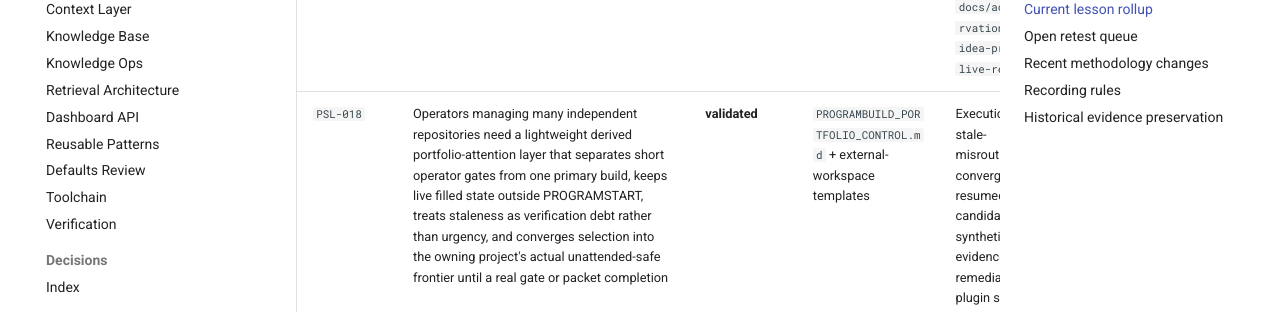
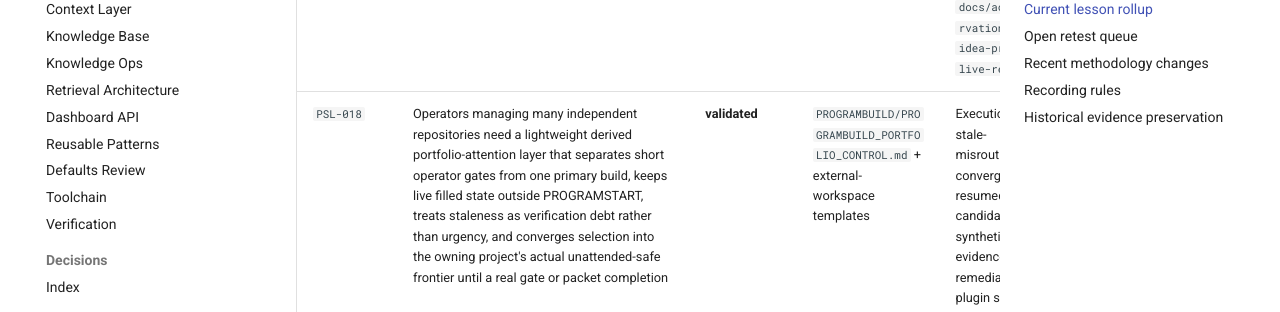
Before and after one commit to GrahamArdent/PROGRAMSTART, an MkDocs documentation site: the page built from docs/PROGRAMSTART_ACCEPTANCE_LEARNING_LEDGER.md, in a window 1280 px wide and 900 px high, scrolled down 4244 px. Shown: the part 153-465 px from the top of the window. Built offline with MkDocs 1.6.1 and Material for MkDocs 9.7.7, drawn with Linux system fonts in a browser that asks for light colours.

```diff
--- a/docs/PROGRAMSTART_ACCEPTANCE_LEARNING_LEDGER.md
+++ b/docs/PROGRAMSTART_ACCEPTANCE_LEARNING_LEDGER.md
@@ -57,7 +57,7 @@
 | `PSL-015` | High-risk completed implementations need a risk-triggered post-implementation adversarial Challenge Gate before merge-ready/closure; inspect the actual implementation and construct a realistic failure sequence rather than relying only on intended design + green current tests | **validated** | `PROGRAMBUILD_CHALLENGE_GATE.md` + Work Packet + orchestration verification | Watchtower V0.2 PR #2 retest + repeated Execution Node confirmation, including zero-argument trust-boundary correction after green checks; `docs/acceptance/observations/2026-08-31-execution-node-operator-gate-retest.md` | future high-risk closures should continue to challenge actual completed implementations; record counterevidence if activation becomes too broad or fails to protect material invariants |
 | `PSL-016` | Generic operator acceptance of a concrete recommendation must resolve deterministically to execution inside current authority, durable-authority reconciliation then execution, or deferral without resequencing; stronger gates remain independent, actual contradictory evidence wins, and applicable checklist obligations must be actively reconciled without turning checklists into scope/strategy | **validated** | Planning Operating Model + Work Packet + orchestration prompt + execution checklist | PR #65 implementation → natural Planning Projects acceptance “I agree. You may go ahead.” correctly resolved as `reconcile_authority_then_execute` for the idea-preservation methodology change; `docs/acceptance/observations/2026-08-29-idea-preservation-correction.md` | future generic acceptances with a different disposition, contradicted premise, or stronger gate should remain available as counterevidence/revalidation opportunities |
 | `PSL-017` | Worthwhile ideas need cheap durable non-authoritative preservation separate from promotion/execution: capture broadly, promote deliberately, execute only from authority; shelved/rejected/superseded rationale may remain useful evidence, while a live cross-project idea portfolio stays outside PROGRAMSTART | **validated** | Planning Operating Model + Idea Intake + optional `IDEA_LEDGER.md` + orchestration prompt | Portfolio Operations captured `IDEA-dependency-intelligence-verification-lane` while non-current, later retrieved it when its authority-reconciliation trigger fired, promoted it into Dependency Intelligence + Auto-progress authority, and kept the ledger non-authoritative; `docs/acceptance/observations/2026-08-31-idea-preservation-live-retest.md` | continue normal use; record counterevidence if capture becomes noisy/backlog-like, relevant ideas are missed at transition/re-entry, retrieval fails, or promotion leaks authority |
-| `PSL-018` | Operators managing many independent repositories need a lightweight derived portfolio-attention layer that separates short operator gates from one primary build, keeps live filled state outside PROGRAMSTART, treats staleness as verification debt rather than urgency, and converges selection into the owning project's actual unattended-safe frontier until a real gate or packet completion | **validated** | `PROGRAMBUILD_PORTFOLIO_CONTROL.md` + external-workspace templates | Execution Node PR #42 stale-misrouting/execution-convergence retest: resumed existing candidate, corrected synthetic-merge CI evidence, Challenge-remediated Docker plugin shadowing, reached exact-SHA physical gate; `docs/acceptance/observations/2026-08-31-portfolio-execution-convergence-retest.md` | continue normal use; record counterevidence if convergence causes duplicate lanes/WIP leakage/gate crossing/excessive scans, or if the system again stops at portfolio/status/CI evidence while unattended-safe owning-project work remains |
+| `PSL-018` | Operators managing many independent repositories need a lightweight derived portfolio-attention layer that separates short operator gates from one primary build, keeps live filled state outside PROGRAMSTART, treats staleness as verification debt rather than urgency, and converges selection into the owning project's actual unattended-safe frontier until a real gate or packet completion | **validated** | `PROGRAMBUILD/PROGRAMBUILD_PORTFOLIO_CONTROL.md` + external-workspace templates | Execution Node PR #42 stale-misrouting/execution-convergence retest: resumed existing candidate, corrected synthetic-merge CI evidence, Challenge-remediated Docker plugin shadowing, reached exact-SHA physical gate; `docs/acceptance/observations/2026-08-31-portfolio-execution-convergence-retest.md` | continue normal use; record counterevidence if convergence causes duplicate lanes/WIP leakage/gate crossing/excessive scans, or if the system again stops at portfolio/status/CI evidence while unattended-safe owning-project work remains |
 | `PSL-019` | Verified external ecosystem changes should terminate in governed maintenance rather than routine operator relay: irrelevant changes disappear, deterministic stale references may automatically produce focused maintenance PRs, and merge trust remains conditioned on repository policy/enforced validation while material architecture/security/cost/project-authority decisions retain stronger gates | **implemented** | `docs/PROGRAMSTART_EXTERNAL_CHANGE_MAINTENANCE.md` + startup instructions / maintenance automation | scheduled Codex/MCP watch + operator relay-friction correction; `docs/acceptance/observations/2026-08-31-external-change-maintenance-loop.md` | next verified upstream change with one unambiguous required replacement: detect/verify/impact/prepare focused maintenance PR without operator relay, prove validation, and remain PR-only unless explicit enforced auto-merge policy exists |
 | `PSL-020` | Software that can materially improve from real operational evidence needs a conditional Learning Architecture Gate plus owner-routed learning: route observations to the system that owns the behavior, evaluate/promote/rollback deliberately, and never let learned success silently broaden authority | **implemented** | `docs/PROGRAMSTART_LEARNING_ARCHITECTURE.md` + canonical owner routing | Mission Control planning correction + live Compute Spine/PROGRAMSTART boundary inspection; `docs/acceptance/observations/2026-09-01-owner-routed-learning-architecture.md` | first genuine learning-capable integration, preferably Mission Control ↔ Compute Spine: prove correct gate activation, owner routing, bounded retained evidence, evaluation/promotion/rollback, and no authority expansion or shadow backlog |
 | `PSL-022` | Autonomous publication should prepare a clean candidate with the owning repository's deterministic contract before remote verification; Git hooks may enforce normal CLI paths, while API/connector paths must explicitly validate an executable candidate or truthfully record degraded capability; GitHub remains independent and authoritative | **implemented** | JIT source-of-truth + worker instructions + repository pre-push gate | 16-run cross-repository failure audit + PROGRAMSTART PR #95 self-hosting connector-path formatting/whitespace failures; `docs/acceptance/observations/2026-09-04-ci-failure-shift-left-quality.md` | next natural autonomous publication where a deterministic failure is stopped/corrected before remote publication, final GitHub verification is green, and the worker does not bypass the gate or overclaim API-path validation |
```
